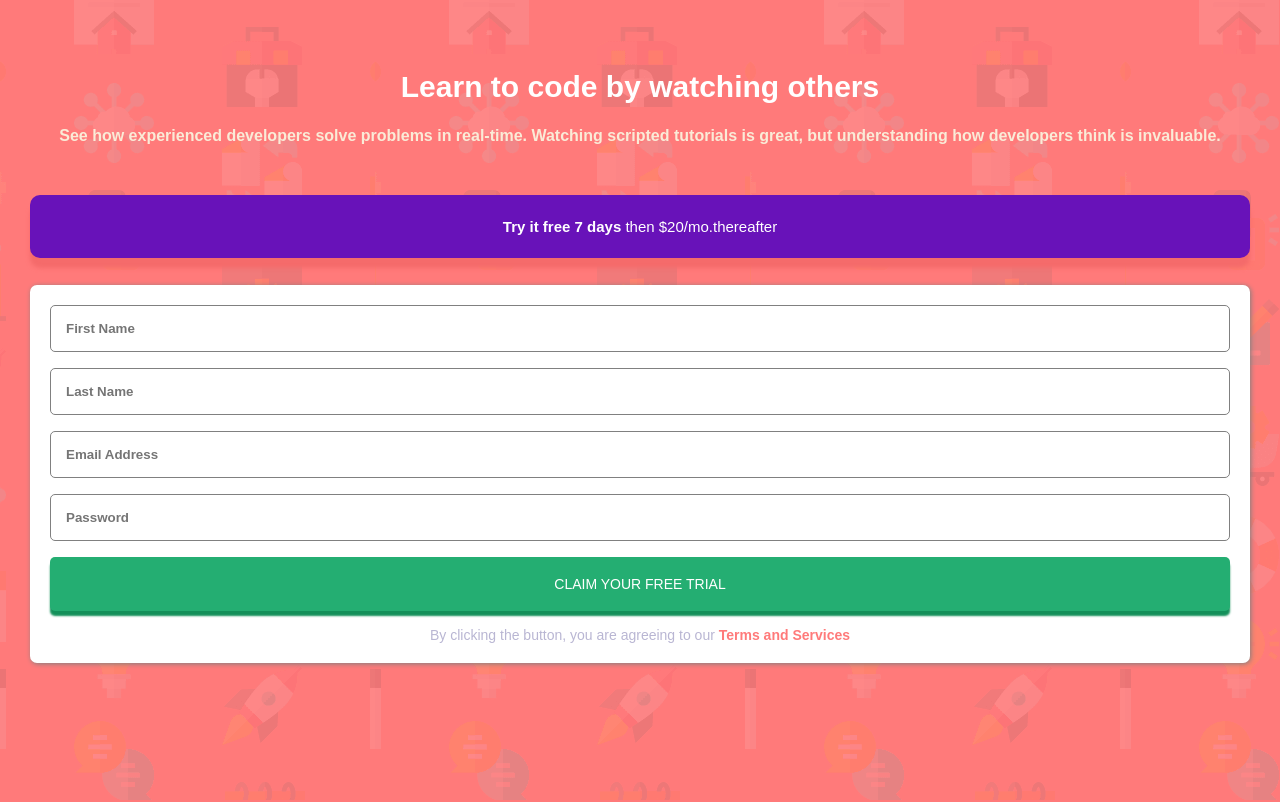
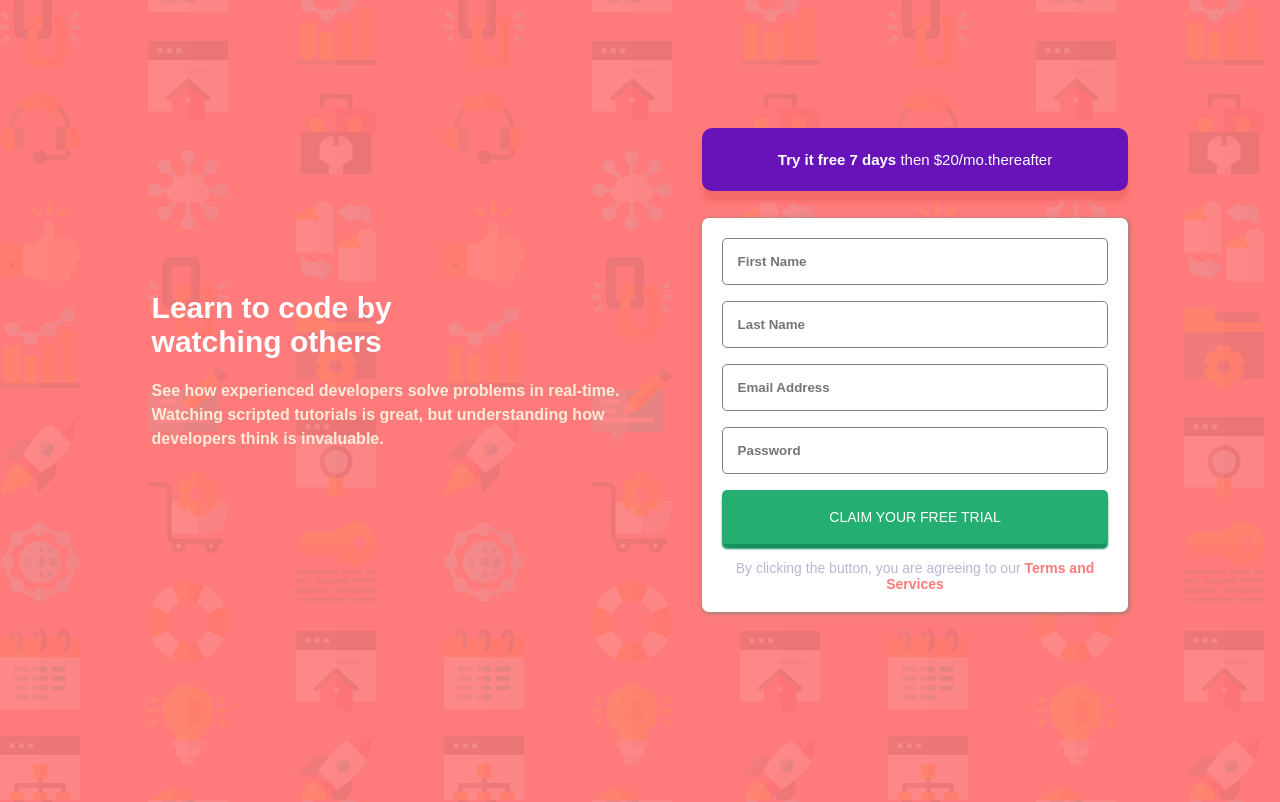
Before and after one commit to Codex-I/introsignupformcomponent, a plain HTML site: page index.html in a window 1280 px wide. Shown: the top 802 px of the page. Drawn offline with Linux system fonts and the light colour scheme; a web font is replaced by a local one.

Commit message:
last added

```diff
--- a/CSS/styles.css
+++ b/CSS/styles.css
@@ -98,3 +98,40 @@ form button {
     font-weight: 800;
     color: hsl(0, 100%, 74%);
 }
+
+/* FOR LARGE SCREEN(laptopsize) */
+
+@media only screen and (min-width: 750px) {
+    body {
+        background-image: url(../images/bg-intro-desktop.png);
+        background-color: hsl(0, 100%, 74%);
+        width: 81%;
+        margin: 10% auto;
+        align-items: center;
+        height: 100vh;
+    }
+
+    main {
+        display: flex;
+        flex-direction: row;
+        flex-grow: 1;
+        justify-content: center;
+        gap: 67px;
+        margin-top: 5px;
+    }
+
+    h1 {
+        width: 375px;
+    }
+
+    .learn-first {
+        align-items: flex-start;
+        padding-top: 163px;
+        text-align: left;
+    }
+    .learn-first p {
+        display: flex;
+        font-size: 16px;
+        width: 483px;
+    }
+}
```
